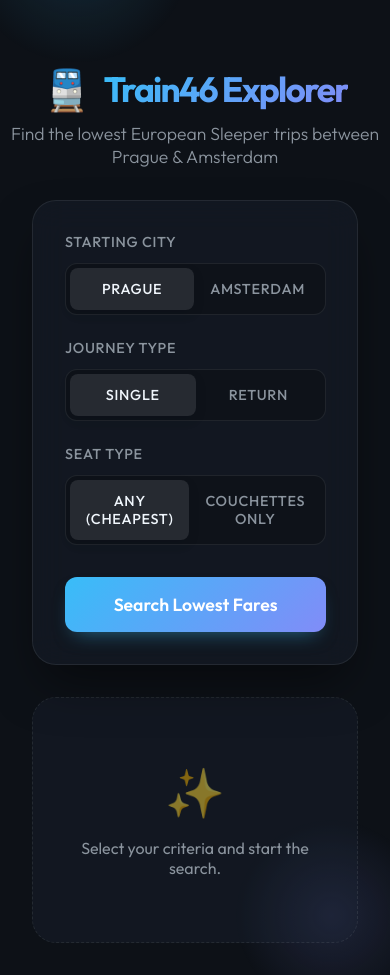
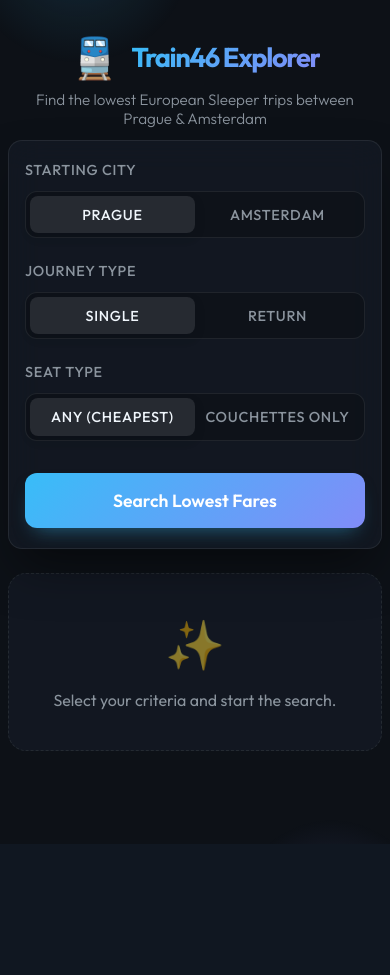
Before and after one commit to druskacik/trainbot, a Django app: page / in a window 390 px wide. After the commit the page ends 751 px from the top, so only its background shows below. Run offline with Django 5.2, Linux system fonts and the light colour scheme.

Commit message:
mobile design enhancement, don't run flow on startup, sleep after every scrape

```diff
--- a/ui/static/ui/style.css
+++ b/ui/static/ui/style.css
@@ -37,7 +37,7 @@ body {
     width: 60vw;
     height: 60vw;
     border-radius: 50%;
-    background: radial-gradient(circle, rgba(56,189,248,0.15) 0%, rgba(13,17,23,0) 70%);
+    background: radial-gradient(circle, rgba(56, 189, 248, 0.15) 0%, rgba(13, 17, 23, 0) 70%);
     z-index: -1;
     pointer-events: none;
 }
@@ -49,7 +49,7 @@ body {
     width: 50vw;
     height: 50vw;
     border-radius: 50%;
-    background: radial-gradient(circle, rgba(129,140,248,0.15) 0%, rgba(13,17,23,0) 70%);
+    background: radial-gradient(circle, rgba(129, 140, 248, 0.15) 0%, rgba(13, 17, 23, 0) 70%);
     z-index: -1;
     pointer-events: none;
 }
@@ -152,7 +152,7 @@ label {
     color: var(--text-muted);
 }
 
-.radio-group input[type="radio"]:checked + .radio-label {
+.radio-group input[type="radio"]:checked+.radio-label {
     background: rgba(255, 255, 255, 0.1);
     color: var(--text-main);
     box-shadow: 0 4px 12px rgba(0, 0, 0, 0.1);
@@ -221,7 +221,7 @@ label {
 .btn-loader {
     width: 20px;
     height: 20px;
-    border: 3px solid rgba(255,255,255,0.3);
+    border: 3px solid rgba(255, 255, 255, 0.3);
     border-radius: 50%;
     border-top-color: white;
     animation: spin 1s ease-in-out infinite;
@@ -280,7 +280,7 @@ label {
 .journey-leg {
     margin-bottom: 1rem;
     padding-bottom: 1rem;
-    border-bottom: 1px solid rgba(255,255,255,0.05);
+    border-bottom: 1px solid rgba(255, 255, 255, 0.05);
 }
 
 .journey-leg:last-child {
@@ -315,7 +315,7 @@ label {
     display: inline-block;
     margin-top: 1rem;
     padding: 0.25rem 0.75rem;
-    background: rgba(255,255,255,0.05);
+    background: rgba(255, 255, 255, 0.05);
     border-radius: 20px;
     font-size: 0.8rem;
     color: var(--text-muted);
@@ -344,28 +344,103 @@ label {
 
 /* Animations */
 @keyframes fadeIn {
-    from { opacity: 0; }
-    to { opacity: 1; }
+    from {
+        opacity: 0;
+    }
+
+    to {
+        opacity: 1;
+    }
 }
 
 @keyframes fadeInUp {
-    from { opacity: 0; transform: translateY(20px); }
-    to { opacity: 1; transform: translateY(0); }
+    from {
+        opacity: 0;
+        transform: translateY(20px);
+    }
+
+    to {
+        opacity: 1;
+        transform: translateY(0);
+    }
 }
 
 @keyframes fadeInDown {
-    from { opacity: 0; transform: translateY(-20px); }
-    to { opacity: 1; transform: translateY(0); }
+    from {
+        opacity: 0;
+        transform: translateY(-20px);
+    }
+
+    to {
+        opacity: 1;
+        transform: translateY(0);
+    }
 }
 
 @keyframes spin {
-    to { transform: rotate(360deg); }
+    to {
+        transform: rotate(360deg);
+    }
 }
 
 /* Responsive */
-@media (max-width: 600px) {
+@media (max-width: 768px) {
+    .main-header {
+        margin-top: 2rem;
+        padding: 0 1rem;
+    }
+
+    .subtitle {
+        font-size: 0.95rem;
+    }
+
+    .container {
+        padding: 1rem 0.75rem;
+        gap: 1.5rem;
+    }
+
     .glass-panel {
         grid-template-columns: 1fr;
+        padding: 1.5rem 1.25rem;
+        border-radius: 18px;
     }
-    h1 { font-size: 2.2rem; }
+
+    .results-grid {
+        grid-template-columns: 1fr;
+        gap: 1rem;
+    }
+
+    .result-card {
+        border-radius: 16px;
+        padding: 1.25rem;
+    }
+
+    .empty-state {
+        padding: 2.5rem 1.5rem;
+        border-radius: 18px;
+    }
+
+    h1 {
+        font-size: 2rem;
+    }
 }
+
+@media (max-width: 400px) {
+    .container {
+        padding: 0.75rem 0.5rem;
+    }
+
+    .glass-panel {
+        padding: 1.25rem 1rem;
+        border-radius: 14px;
+    }
+
+    h1 {
+        font-size: 1.7rem;
+    }
+
+    .radio-label {
+        padding: 0.6rem 0.5rem;
+        font-size: 0.9rem;
+    }
+}
```
Also changed, not shown: src/flows.py (+0 -8 lines), README.md, 1 other file.
